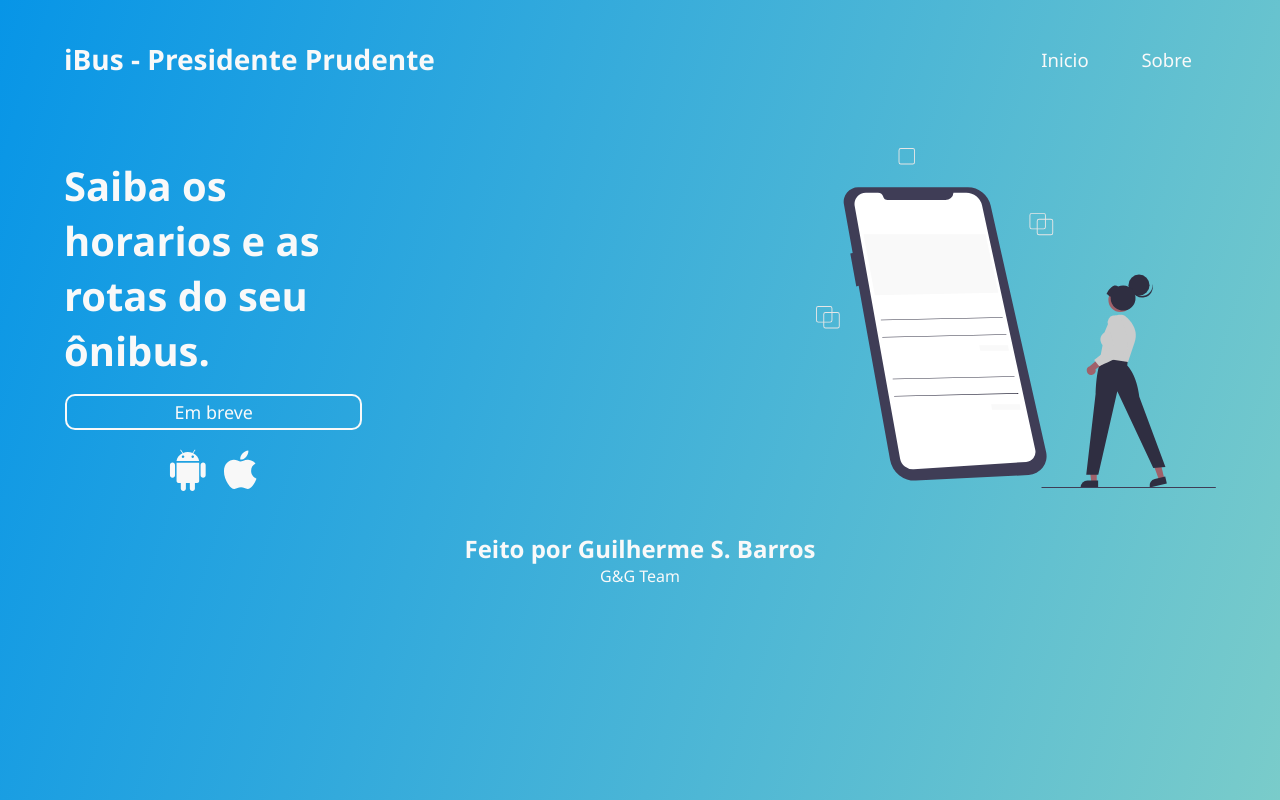
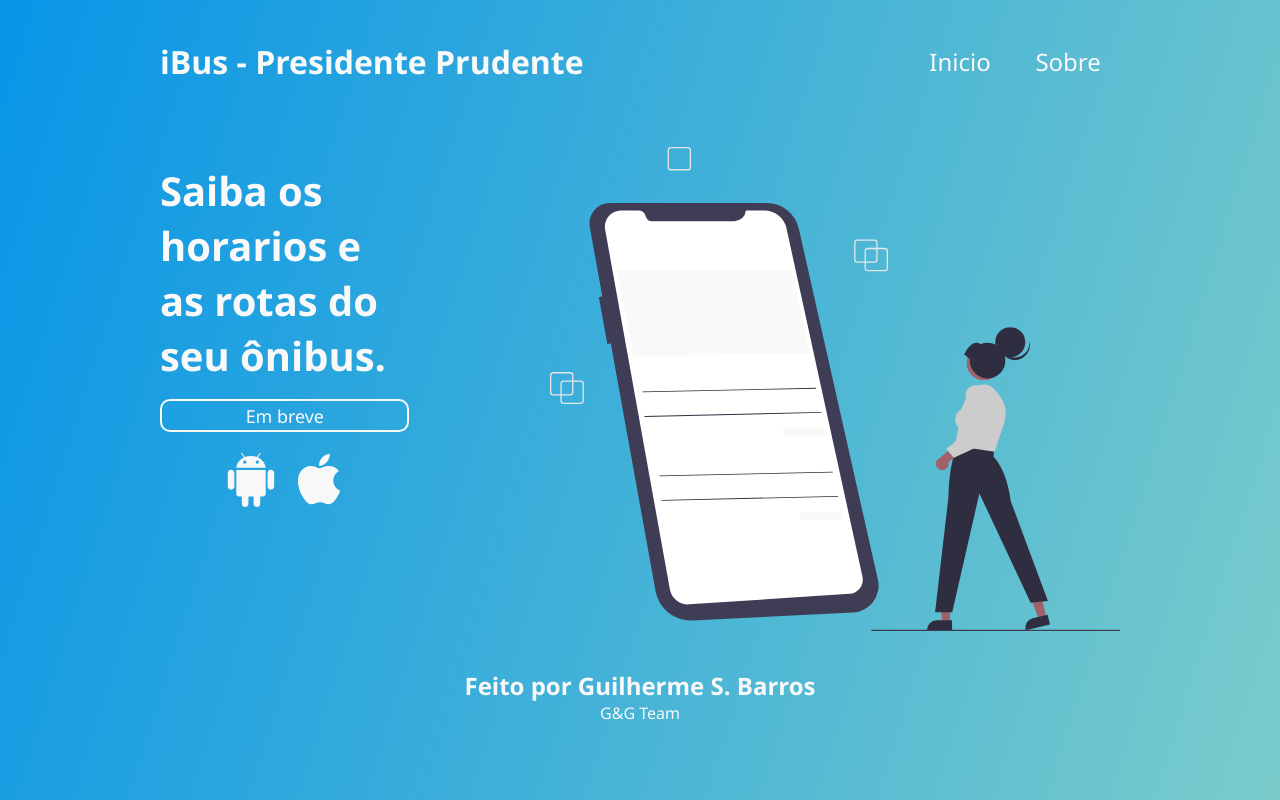
Before and after one commit to guilhermeSDB/iBus---PP, a plain HTML site: page index.html in a window 1280 px wide. Drawn offline with Linux system fonts and the light colour scheme.

Commit message:
Ultimas alterações

```diff
--- a/css/medias-query.css
+++ b/css/medias-query.css
@@ -11,6 +11,10 @@
 
   nav {
     margin-bottom: 1.2rem;
+  }
+
+  section {
+    width: 90%;
   }
 
   .container .left-side {
--- a/css/style.css
+++ b/css/style.css
@@ -1,112 +1,131 @@
-*{
-    color: #F9F9F9;
+* {
+  color: #f9f9f9;
   padding: 0;
   margin: 0;
   text-decoration: none;
-    font-family: 'Segoe UI';
+  font-family: "Segoe UI";
 }
 
-body, html{
+body,
+html {
   height: 100%;
 }
 
-body{
+body {
   display: flex;
   width: 100%;
   height: 100%;
-    background: linear-gradient(107.34deg, #0795E7 0%, #7ACCCA 100.26%) no-repeat;
+  background: linear-gradient(107.34deg, #0795e7 0%, #7accca 100.26%) no-repeat;
 }
 
-section{
-    width: 90%;
+section {
+  width: 75%;
   height: 90%;
   margin: auto;
 }
 
-#navbar{
+#navbar {
   align-items: center;
   display: flex;
   justify-content: space-between;
 }
 
-nav{
+nav {
   margin-bottom: 4rem;
 }
 
-nav .logo{
+nav .logo {
   display: flex;
-    font-size: 2.19vw;
+  font-size: 2em;
 }
 
-nav .links{
-    font-size: 1.45vw;
+nav .links {
+  font-size: 1.5em;
 }
 
-nav .links a{
-    margin: 0 1.5rem;
+nav .links a {
+  padding: 0.2vw 1.5vw;
 }
 
-.container{
+.container {
   display: flex;
   justify-content: space-between;
 }
 
-.container .left-side{
+.container .left-side {
   width: 26%;
 }
 
-.left-side h1{
-    font-family: 'Segoe UI';
+.left-side h1 {
+  font-family: "Segoe UI";
   font-style: normal;
   font-size: 3.12vw;
   /* font-size: 2.5rem; */
   text-align: left;
   margin: 1rem 0;
-
 }
 
-.left-side button{
-    font-size: 1.40vw;
+.left-side button {
+  font-size: 1.4vw;
   background-color: transparent;
-    padding: .3vw 8.4vw;
-    border: 2px solid #F9F9F9;
+  padding: 0.2vw 6.5vw;
+  border: 2px solid #f9f9f9;
   box-sizing: border-box;
   border-radius: 10px;
 }
 
-.left-side button, .left-side img{
+.left-side button,
+.left-side img {
   display: flex;
   margin: 0 auto;
 }
 
-.left-side > img{
+.left-side > img {
   padding-top: 1rem;
 }
 
-button:hover{
-    color: #0795E7;
-    background-color: #F9F9F9;
+button:hover {
+  color: #0795e7;
+  background-color: #f9f9f9;
 }
 
-.logo, .left-side, .footer-header{
+a:hover {
+  color: #0795e7;
+  background-color: #f9f9f9;
+  border-radius: 10px;
+}
+
+.right-side img:hover {
+  width: 40rem;
+  transition: width 0.3s;
+}
+
+.left-side img:hover {
+  width: 9rem;
+  transition: width 0.2s;
+}
+
+.logo,
+.left-side,
+.footer-header {
   font-weight: bold;
 }
 
-.right-side{
+.right-side {
   display: flex;
   align-items: center;
-
 }
 
-footer{
+footer {
   margin-top: 3vw;
 }
 
-.footer-header, .footer-empresa{
+.footer-header,
+.footer-empresa {
   display: flex;
   justify-content: center;
 }
 
-.footer-empresa{
+.footer-empresa {
   font-weight: lighter;
 }
--- a/index.html
+++ b/index.html
@@ -25,10 +25,10 @@
             <div class="left-side">
                 <h1>Saiba os horarios e as rotas do seu ônibus.</h1>
                 <button class="ls-em-breve">Em breve</button>
-                <img src="assets/Icones.svg" alt="" width="100">
+                <img src="assets/Icones.svg" alt="" width="130">
             </div>
             <div class="right-side">
-                <img src="assets/draw-look.svg" alt="" width="400vw">
+                <img src="assets/draw-look.svg" alt="" width="570rem">
             </div>
         </div>
         <footer>
@@ -37,7 +37,5 @@
         </footer>
     </section>
 
-
-
 </body>
 </html>
```
Lines whose indentation alone changed are shown as unchanged.
